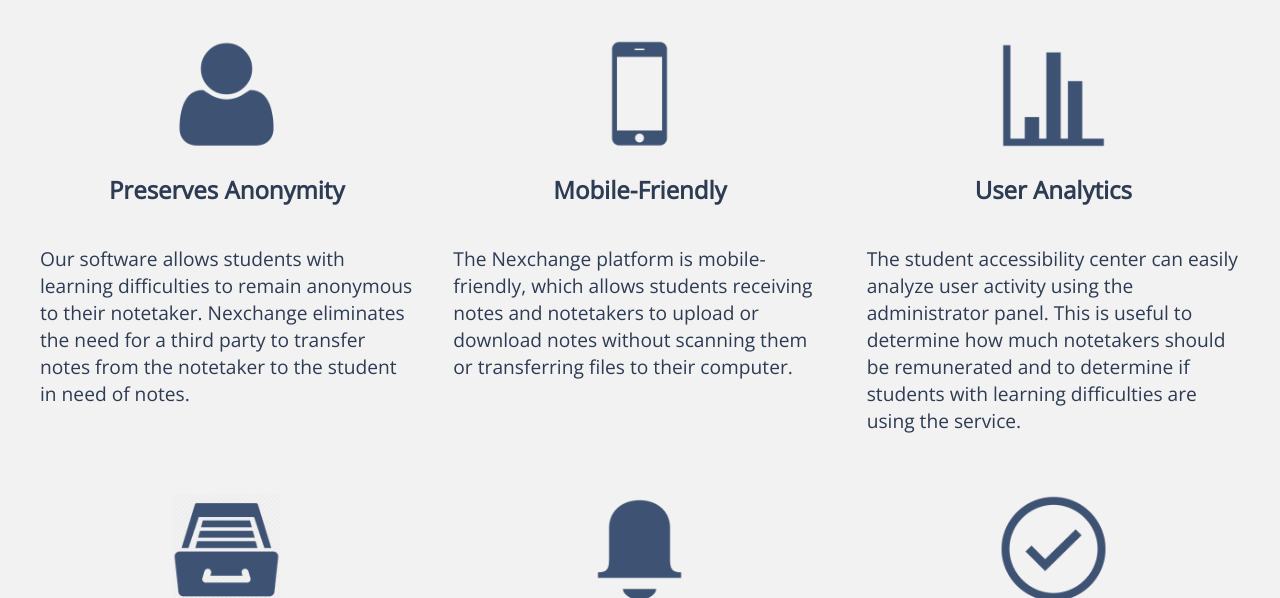
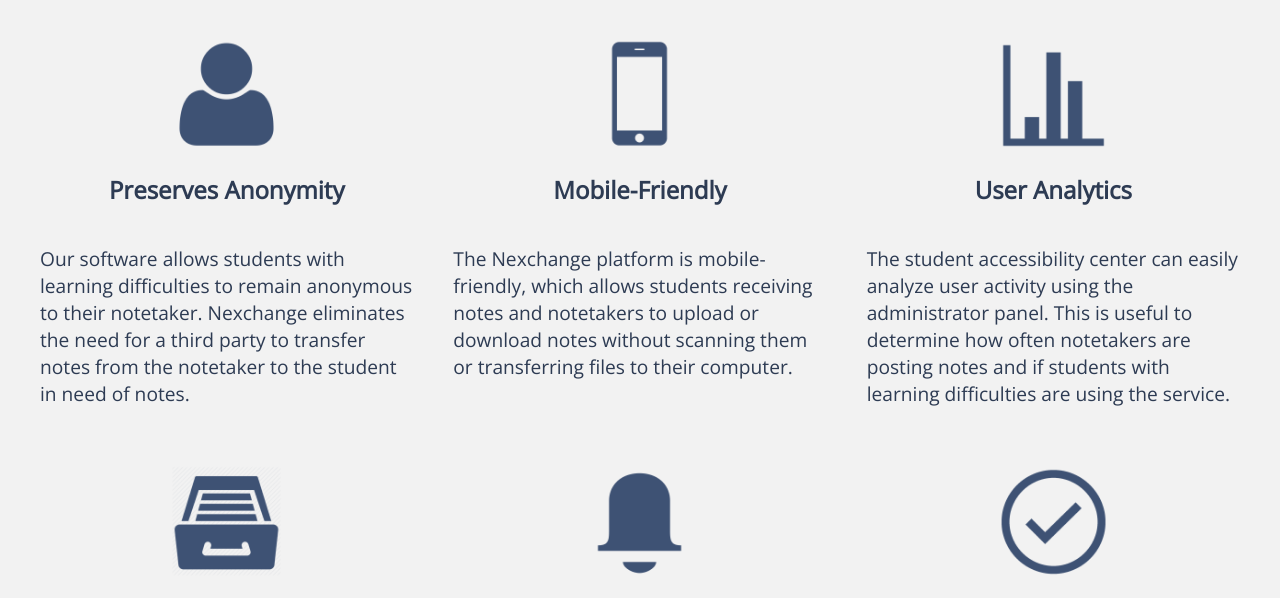
Before and after one commit to LucasHarvey/nexchange-website, a plain HTML site: page release/technology.html in a window 1280 px wide. Shown: the part 204-802 px from the top of the page. Drawn offline with nearby package versions, Linux system fonts and the light colour scheme.

Commit message:
Change analytics description

```diff
--- a/release/technology.html
+++ b/release/technology.html
@@ -44,8 +44,8 @@
           <div>
             <img src="./images/analytics.png">
             <h2>User Analytics</h2>
-            <p>The student accessibility center can easily analyze user activity using the administrator panel. This is useful to determine how much notetakers should
-               be remunerated and to determine if students with learning difficulties are using the service.
+            <p>The student accessibility center can easily analyze user activity using the administrator panel. This is useful to determine how often notetakers are posting notes and if students with learning difficulties
+              are using the service.
              </p>
           </div>
         </div>
```
